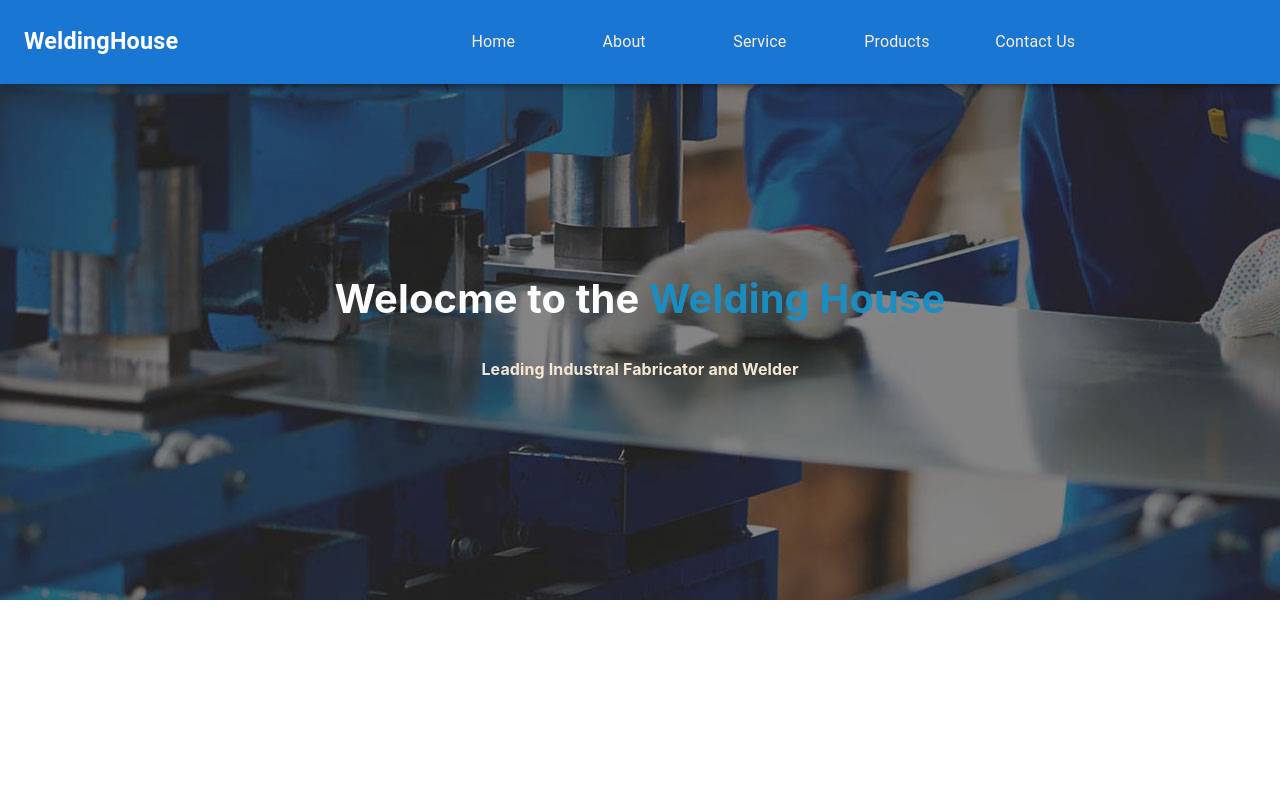
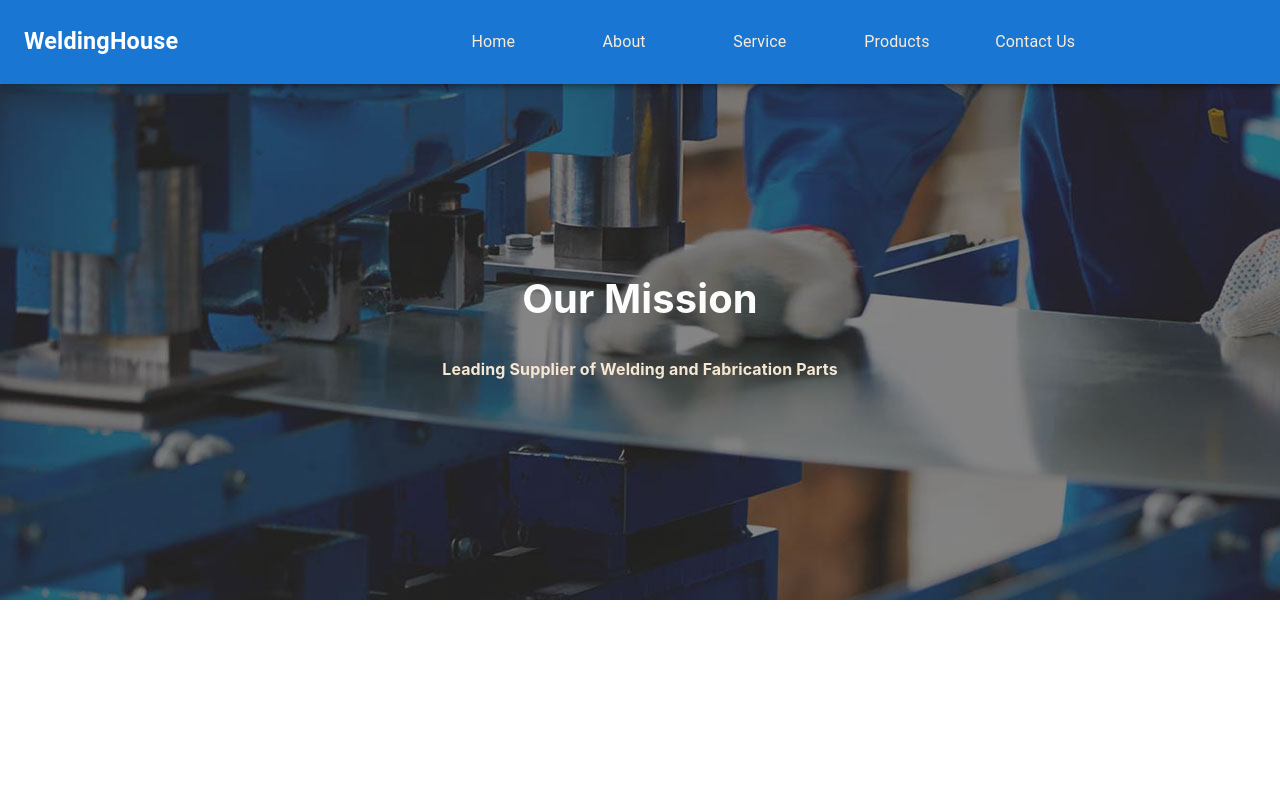
Before and after one commit to RstTiwari/moderWebsite, a React (Create React App) app: page / in a window 1280 px wide. Shown: the top 800 px of the page. Built offline with nearby package versions, Linux system fonts and the light colour scheme.

Commit message:
added new Font

```diff
--- a/src/App.css
+++ b/src/App.css
@@ -146,7 +146,7 @@ img {
     font-size: clamp(3rem, 2.8vw, 5rem);
     font-weight: bold;
     position: absolute;
-    top: 60%;
+    top: 50%;
     left: 50%;
     transform: translate(-50%, -50%);
   }
--- a/src/Component/Footer.js
+++ b/src/Component/Footer.js
@@ -25,9 +25,6 @@ const Footer = () => {
 
 
                 <div className="footer-center">
-                    <div>
-                        Service
-                    </div>
                     <div>
                         <i className="fa fa-map-marker"></i>
                         <p>
--- a/src/Component/Navbar.jsx
+++ b/src/Component/Navbar.jsx
@@ -24,7 +24,7 @@ const Navbar = () => {
             label: "About",
         },
         {
-            key: "",
+            key: "services",
             label: "Services",
             children: [
                 {
@@ -46,7 +46,7 @@ const Navbar = () => {
             ],
         },
         {
-            key: "",
+            key: "products",
             label: "Products",
             children: [
                 {
@@ -160,10 +160,10 @@ const Navbar = () => {
                 open={drawerOpen}
                 placement="left"
                 width={"200px"}
-                style={{}}
+                style={{marginTop:"2rem"}}
             >
                 <Menu
-                    style={{ color: "#1976d2" }}
+                    style={{ color: "#1976d2", fontSize:'12px',fontWeight:"bold"}}
                     items={menuItems}
                     onSelect={handleMenuClick}
                     mode="inline"
--- a/src/Home.js
+++ b/src/Home.js
@@ -18,18 +18,18 @@ const Home = () => {
                 justifyContentL: "center",
             }}
         >
-            <Carousel autoplay dots={false} effect={"fade"}>
+            <Carousel autoplay dots={false} effect={"fade"} speed ={700}>
                 <div className="sliderImageDiv">
                     <img alt="slider1" src={HomeImage} />
                     <div className="centeredText">
                         <div className="typeWritterEffect">
                             <h1 className="cauroselHeader">
-                                Welocme to the{" "}
-                                <span style={{ color: "#1A8EC2" }}>
+                                Welcome to the{" "}
+                                <span>
                                     Welding House
                                 </span>
                             </h1>
-                            <p>Leading Industral Fabricator and Welder</p>
+                            <p>Leading Industrial Fabricator</p>
                         </div>
                     </div>
                 </div>
@@ -38,12 +38,10 @@ const Home = () => {
                     <div className="centeredText">
                         <div className="typeWritterEffect">
                             <h1 className="cauroselHeader">
-                                Welocme to the{" "}
-                                <span style={{ color: "#1A8EC2" }}>
-                                    Welding House
-                                </span>
+                                Our Mission
+
                             </h1>
-                            <p>Leading Industral Fabricator and Welder</p>
+                            <p>Leading Supplier of Welding and Fabrication Parts </p>
                         </div>
                     </div>
                 </div>
@@ -52,12 +50,10 @@ const Home = () => {
                     <div className="centeredText">
                         <div className="typeWritterEffect">
                             <h1 className="cauroselHeader">
-                                Welocme to the{" "}
-                                <span style={{ color: "#1A8EC2" }}>
-                                    Welding House
-                                </span>
+                                 Our Vission
+
                             </h1>
-                            <p>Leading Industral Fabricator and Welder</p>
+                            <p>Creating You Vision with Love</p>
                         </div>
                     </div>
                 </div>
```
